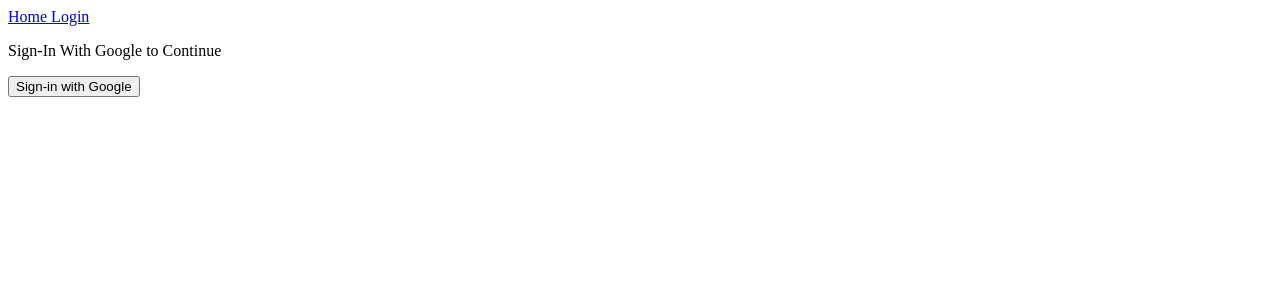
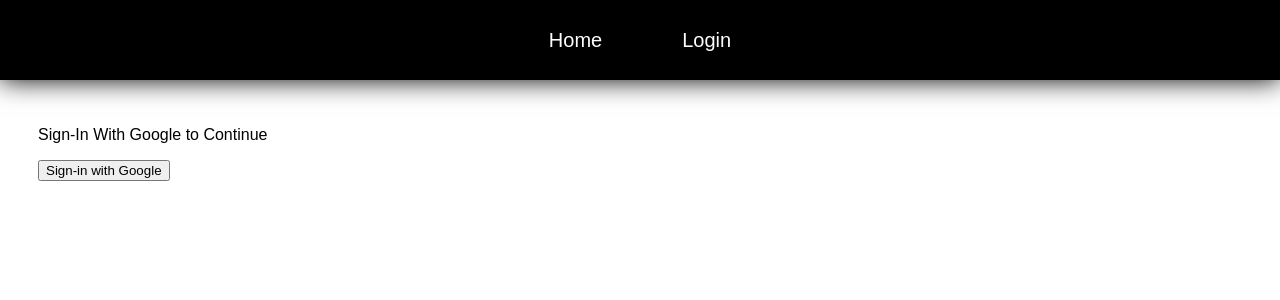
Before and after one commit to kovalen1618/FERN-blog-website, a React (Create React App) app: page /login in a window 1280 px wide. Shown: the top 300 px of the page. Built offline with nearby package versions, Linux system fonts and the light colour scheme.

Commit message:
Added minimalist black & white styles
High reads when styling and saving
Will examine other tutorials and revisit this one after

```diff
--- a/src/App.css
+++ b/src/App.css
@@ -1,38 +1,32 @@
-.App {
-  text-align: center;
+body {
+  /* margin-top equal to navbar height so that content under nav doesn't go behind it */
+  margin-top: 80px;
+  /* Gives space between body content and margins */
+  padding: 30px;
+  font-family: sans-serif;
 }
 
-.App-logo {
-  height: 40vmin;
-  pointer-events: none;
+nav {
+  background-color: black;
+  /* Causes navbar to stay in the same position within the viewport regardless of scrolling */
+  position: fixed;
+  top: 0;
+  left: 0;
+  right: 0;
+  height: 80px;
+  display: flex;
+  align-items: center;
+  justify-content: center;
+  box-shadow: 0 0 25px 0 black;
 }
 
-@media (prefers-reduced-motion: no-preference) {
-  .App-logo {
-    animation: App-logo-spin infinite 20s linear;
-  }
+nav * {
+  text-decoration: none;
+  margin: 40px;
+  color: white;
+  font-size: 20px;
+  /* To keep log out button uniform with links */
+  border: none;
+  background-color: black;
+  cursor: pointer;
 }
-
-.App-header {
-  background-color: #282c34;
-  min-height: 100vh;
-  display: flex;
-  flex-direction: column;
-  align-items: center;
-  justify-content: center;
-  font-size: calc(10px + 2vmin);
-  color: white;
-}
-
-.App-link {
-  color: #61dafb;
-}
-
-@keyframes App-logo-spin {
-  from {
-    transform: rotate(0deg);
-  }
-  to {
-    transform: rotate(360deg);
-  }
-}
--- a/src/pages/CreatePost.js
+++ b/src/pages/CreatePost.js
@@ -29,6 +29,8 @@ function CreatePost({ isAuth }) {
         if (!isAuth) {
             navigate('/login')
         }
+
+        console.log('Create Post Inefficiency')
     }, [])
 
 
--- /dev/null
+++ b/src/pages/Home.css
@@ -0,0 +1,22 @@
+.homePage {
+    max-width: 600px;
+    /* Center posts horizontally */
+    margin: 0 auto;
+}
+
+.post {
+    background-color: black;
+    color: white;
+    border: 1px solid black;
+    /* Add space between border and content */
+    padding: 8px;
+    border-radius: 12px;
+    margin-top: 50px;
+    padding: 0 20px;
+    font-size: 20px;
+}
+
+.deletePost > button > span {
+    width: 50px;
+    height: 50px;
+}
--- a/src/pages/Home.js
+++ b/src/pages/Home.js
@@ -1,4 +1,5 @@
 // Use 'rfce' snippet to quickly create React template
+import './Home.css'
 import React, { useEffect, useState } from 'react';
 import { collection, deleteDoc, getDocs, doc } from 'firebase/firestore';
 import { auth, db } from '../firebase-config';
@@ -43,22 +44,22 @@ function Home({ isAuth }) {
                             <div className='title'>
                                 <h1>{post.title}</h1>
                             </div>
-                            <div className='deletePost'>
-                                {/* Trash can through unicode */}
-                                {isAuth && post.author.id === auth.currentUser.uid && (
-                                    <button onClick={() => {
-                                        deletePost(post.id)
-                                    }}
-                                    >
-                                        &#128465;
-                                    </button>
-                                )}
-                            </div>
                         </div>
                         <div className='postTextContainer'>
                             {post.postText}
                         </div>
                         <h3>@{post.author.name}</h3>
+                        <div className='deletePost'>
+                            {/* Trash can through unicode */}
+                            {isAuth && post.author.id === auth.currentUser.uid && (
+                                <button onClick={() => {
+                                    deletePost(post.id)
+                                }}
+                                >
+                                    <span>&#128465;</span>
+                                </button>
+                            )}
+                        </div>
                     </div>
                 )
             })}
```
